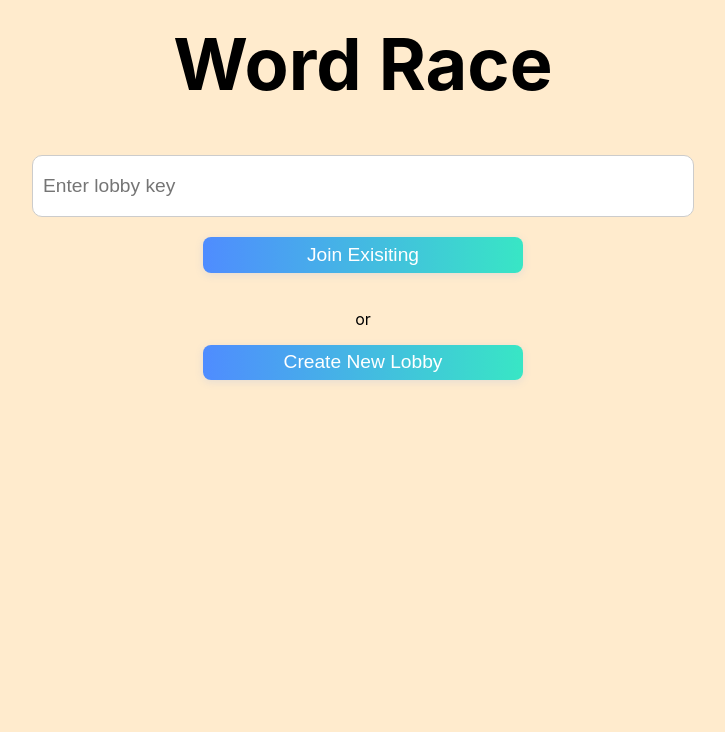
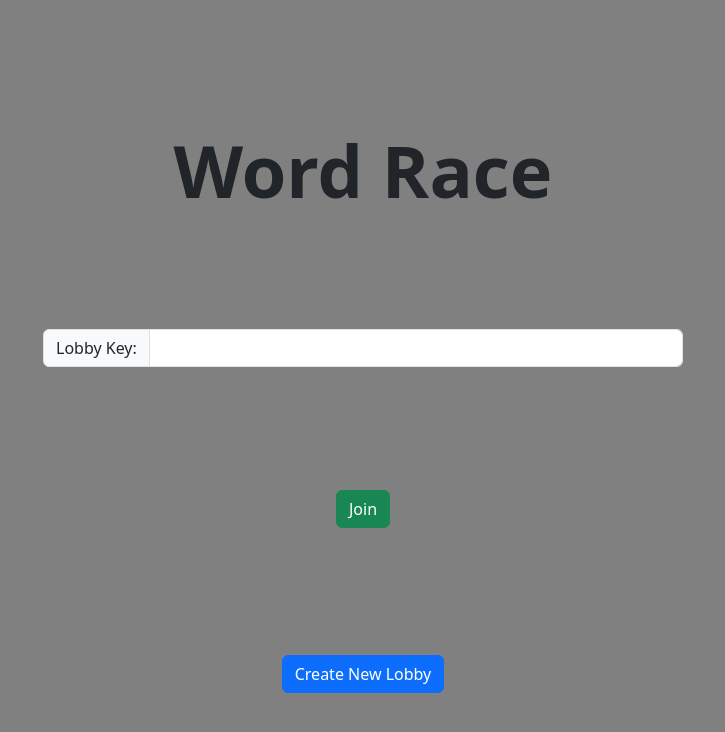
Before and after one commit to abanoubm1234567/complete-word, a React (Create React App) app in the folder ui/: page / in a window 1280 px wide. Shown: the top 732 px of the page, without its empty margins (277-1002 px from the left). Built offline with nearby package versions, Linux system fonts and the light colour scheme.

Commit message:
create page, router, bootstrap, api calls, uuid generation, spinners

```diff
--- /dev/null
+++ b/ui/src/App.tsx
@@ -0,0 +1,16 @@
+import { BrowserRouter as Router, Routes, Route } from 'react-router-dom';
+import Home from './pages/HomeScreen';
+import CreateLobby from './pages/CreateLobby';
+
+function App() {
+  return (
+    <Router>
+      <Routes>
+        <Route path="/" element={<Home />} />
+        <Route path="/create" element={<CreateLobby />} />
+      </Routes>
+    </Router>
+  );
+}
+
+export default App;
--- a/ui/src/index.tsx
+++ b/ui/src/index.tsx
@@ -1,7 +1,7 @@
 import React from "react";
 import ReactDOM from "react-dom/client";
 import "./styles/index.css";
-import HomeScreen from "./pages/HomeScreen";
+import App from "./App";
 import reportWebVitals from "./reportWebVitals";
 
 const root = ReactDOM.createRoot(
@@ -9,7 +9,7 @@ const root = ReactDOM.createRoot(
 );
 root.render(
   <React.StrictMode>
-    <HomeScreen />
+    <App />
   </React.StrictMode>
 );
 
--- /dev/null
+++ b/ui/src/pages/CreateLobby.tsx
@@ -0,0 +1,43 @@
+import React, { useEffect, useState } from "react";
+import axios from "axios";
+
+function CreateLobby() {
+  const [newLobbyKey, setNewLobbyKey] = useState<string | null>(null);
+
+  useEffect(() => {
+    axios
+      .get("http://127.0.0.1:8000/create")
+      .then((response) => {
+        console.log("Response from API:", response.data);
+        if (response.data) {
+          console.log("New Lobby Key:", response.data);
+          setNewLobbyKey(response.data);
+        }
+      })
+      .catch((error) => {
+        console.error("Error creating lobby:", error);
+        setNewLobbyKey("Error creating lobby. Please try again.");
+      });
+  }, []);
+
+  const spinner = () => {
+    return (
+      <div
+        className="d-flex justify-content-center"
+        style={{
+          marginTop: "20vh",
+          display: "flex",
+          flexDirection: "column",
+          alignItems: "center",
+        }}
+      >
+        <p className="text-center">Creating Lobby...</p>
+        <div className="spinner-border" role="status"></div>
+      </div>
+    );
+  };
+
+  return <div>{newLobbyKey ? newLobbyKey : spinner()}</div>;
+}
+
+export default CreateLobby;
--- a/ui/src/pages/HomeScreen.tsx
+++ b/ui/src/pages/HomeScreen.tsx
@@ -1,24 +1,49 @@
+import React, { useState, useRef } from "react";
+import "bootstrap/dist/css/bootstrap.min.css";
+import { useNavigate } from "react-router-dom";
 import "../styles/HomeScreen.css";
-import React, { useState } from "react";
 
 function HomeScreen() {
-  const [lobbyKey, setLobbyKey] = useState("");
+  const joinLobbyKey = useRef("");
+  const nav = useNavigate();
+
+  const handleCreate = () => {
+    nav("/create");
+  };
 
   return (
-    <div className="HomeScreen">
+    <div
+      className="HomeScreen"
+      style={{
+        backgroundColor: "grey",
+        height: "100vh",
+        display: "flex",
+        flexDirection: "column",
+      }}
+    >
       <h1 className="title">Word Race</h1>
 
-      <input
-        type="text"
-        className="lobbyKeyInput"
-        placeholder="Enter lobby key"
-        onChange={(e) => setLobbyKey(e.target.value)}
-      ></input>
+      <div className="input-group mb-3" style={{ width: "50%" }}>
+        <span className="input-group-text" id="basic-addon1">
+          Lobby Key:
+        </span>
 
-      <button className="lobbyButton">Join Exisiting</button>
+        <input
+          type="text"
+          className="form-control"
+          aria-label="Username"
+          aria-describedby="basic-addon1"
+          onChange={(e) => (joinLobbyKey.current = e.target.value)}
+        />
+      </div>
 
-      <p>or</p>
-      <button className="lobbyButton">Create New Lobby</button>
+      <button style={{ marginBottom: 20 }} className="btn btn-success">
+        Join
+      </button>
+
+      <button className="btn btn-primary" onClick={handleCreate}>
+        Create New Lobby
+      </button>
     </div>
   );
 }
--- a/ui/src/styles/HomeScreen.css
+++ b/ui/src/styles/HomeScreen.css
@@ -10,22 +10,11 @@
 .title{
   font-size: 72px;
   margin-top: 20px;
-  flex:1;
+  font-weight: bolder;
 }
 
-.lobbyButton {
-  flex: 1;
-  margin-bottom: 20px;
-  border-radius: 8px;
-  border: none;
-  width: 25vw;
-  background: linear-gradient(90deg, #4f8cff 0%, #38e6c5 100%);
-  color: #fff;
-  font-size: 1.2rem;
-  font-weight: 400;
-  cursor: pointer;
-  box-shadow: 0 2px 8px rgba(79, 140, 255, 0.15);
-  transition: background 0.2s, transform 0.1s;
+.button{
+  padding: 20px;
 }
 
 .lobbyButton:hover {
--- a/ui/tsconfig.json
+++ b/ui/tsconfig.json
@@ -1,5 +1,8 @@
 {
   "compilerOptions": {
+    "paths": {
+   "react": [ "./node_modules/@types/react" ]
+    },
     "target": "es5",
     "lib": [
       "dom",
```
Also changed, not shown: ui/package.json (+8 -0 lines), 2 other files (tests, documents, lock files or other folders).
